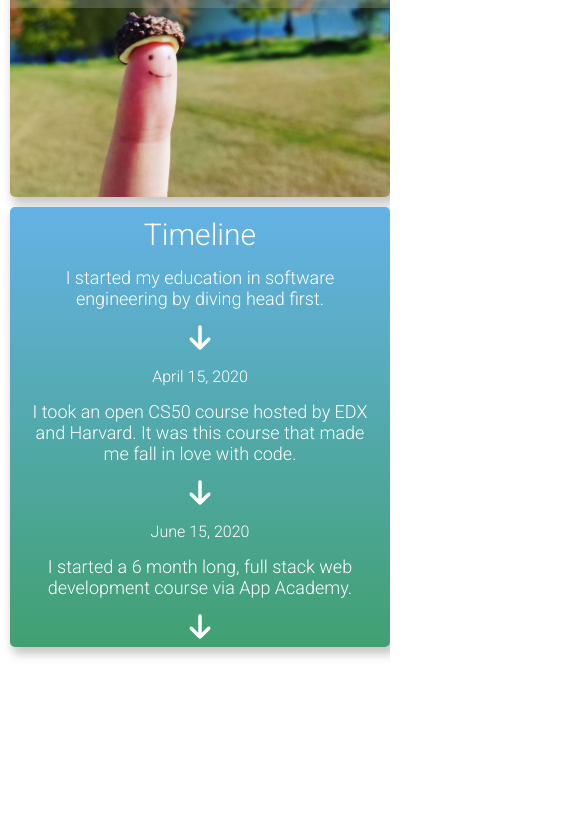
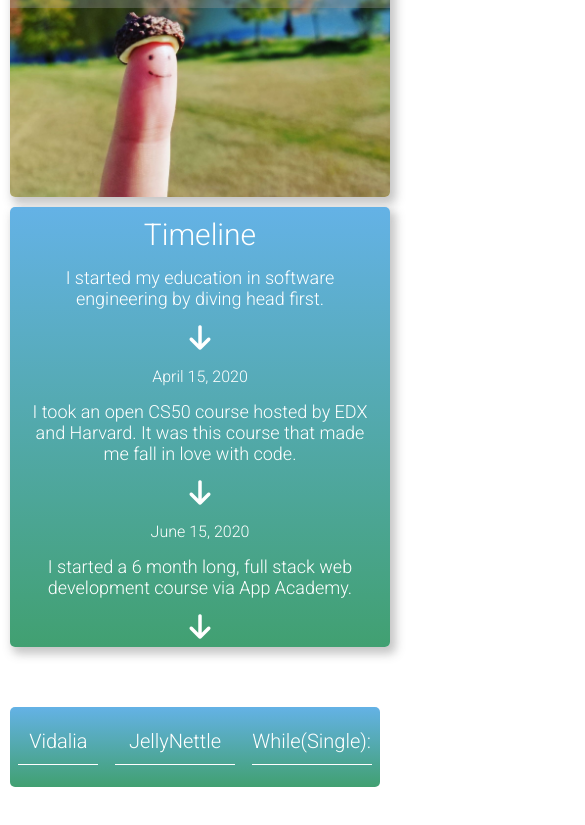
Before and after one commit to Momma-Memu/onionqueenmemu.github.io, a React (Create React App) app in the folder client/: page / in a window 390 px wide. Shown: the part 1084-1909 px from the top of the page, 585 px wide, since content can reach past the window. Built offline with nearby package versions, Linux system fonts and the light colour scheme.

Commit message:
media queries

```diff
--- a/client/src/App.js
+++ b/client/src/App.js
@@ -1,6 +1,8 @@
 import Header from './components/Header';
 import TechBar from './components/TechBar';
 import Begginnings from './components/Beginnings';
+import Projects from './components/Projects';
+// import Vidalia from './components/Vidalia';
 
 function App() {
 
@@ -11,6 +13,7 @@ function App() {
         <TechBar />
       </header>
       <Begginnings />
+      <Projects />
     </div>
   );
 }
--- a/client/src/components/Projects.js
+++ b/client/src/components/Projects.js
@@ -1 +1,23 @@
 import React from 'react';
+
+
+const Projects = () => {
+
+    return (
+        <div className='projects-wrapper'>
+            <div className='projects-header'>
+                <a href='http://vidalia.herokuapp.com/login' className='project-title-v'>Vidalia
+                    <div className='project-background-v'></div>
+                </a>
+                <a href='https://jellynettle.herokuapp.com/login' className='project-title-j'>JellyNettle
+                    <div className='project-background-j'></div>
+                </a>
+                <a href='http://whilesingle.herokuapp.com/login' className='project-title-w'>While(Single):
+                    <div className='project-background-w'></div>
+                </a>
+            </div>
+        </div>
+    )
+}
+
+export default Projects;
--- /dev/null
+++ b/client/src/components/Vidalia.js
@@ -0,0 +1,11 @@
+// import React from 'react';
+
+
+// const Vidalia = () => {
+
+//     return (
+//         <div>hello</div>
+//     )
+// }
+
+// export default Vidalia;
--- a/client/src/index.css
+++ b/client/src/index.css
@@ -2,6 +2,7 @@
 @import url('./styles/header.css');
 @import url('./styles/techbar.css');
 @import url('./styles/beginnings.css');
+@import url('./styles/projects.css');
 
 body {
   margin: 0;
--- a/client/src/styles/beginnings.css
+++ b/client/src/styles/beginnings.css
@@ -39,6 +39,7 @@
     margin-bottom: 20px;
     transition: all;
     transition-duration: 1s;
+    cursor: default;
 }
 
 .fing-quote:hover{
@@ -58,7 +59,7 @@
     background: linear-gradient(#64b2e6, #41a071);
     border-radius: 5px;
     box-shadow: 4px 5px 10px 2px rgba(88, 88, 88, 0.342);
-    margin-bottom: 200px;
+    margin-bottom: 50px;
     overflow-y: scroll;
     transition: all;
     transition-duration: 2s;
@@ -75,7 +76,7 @@
     background: linear-gradient(#64b2e6, #41a071);
     border-radius: 5px;
     box-shadow: 4px 5px 10px 2px rgba(88, 88, 88, 0.342);
-    margin-bottom: 200px;
+    margin-bottom: 50px;
     overflow-y: scroll;
     transition: all;
     transition-duration: 2s;
--- /dev/null
+++ b/client/src/styles/projects.css
@@ -0,0 +1,210 @@
+/* .projects-wrapper{
+    height: 600px;
+    width: 400px;
+} */
+
+.projects-header{
+    display: flex;
+    justify-content: space-around;
+    align-items: center;
+    color: white;
+    height: 80px;
+    /* border: solid 1px rgb(64, 111, 187); */
+    margin-left: 10px;
+    margin-right: 10px;
+    border-radius: 5px;
+    background: linear-gradient(#64b2e6, #41a071);
+}
+
+.project-title-v{
+    font-size: 20px;
+    padding-bottom: 5px;
+    border-bottom: solid 1px white;
+    max-width: 80px;
+    max-height: 30px;
+    text-align: center;
+    color: white;
+    text-decoration: none;
+    /* border: solid 1px black; */
+}
+
+.project-title-j{
+    font-size: 20px;
+    padding-bottom: 5px;
+    border-bottom: solid 1px white;
+    max-width: 120px;
+    max-height: 30px;
+    text-align: center;
+    color: white;
+    text-decoration: none;
+}
+
+.project-title-w{
+    font-size: 20px;
+    padding-bottom: 5px;
+    border-bottom: solid 1px white;
+    max-width: 120px;
+    max-height: 30px;
+    text-align: center;
+    color: white;
+    text-decoration: none;
+}
+
+.project-title-v:hover{
+    cursor: pointer;
+    border-bottom: solid 1px black;
+}
+
+.project-title-j:hover{
+    cursor: pointer;
+    border-bottom: solid 1px black;
+}
+
+.project-title-w:hover{
+    cursor: pointer;
+    border-bottom: solid 1px black;
+}
+
+.project-background-v{
+    opacity: 0;
+    height: 300px;
+    width: 300px;
+    background-image: url('../images/websites/vidalia.png');
+    background-position: center;
+    background-size: 300px;
+    background-repeat: no-repeat;
+    z-index: 1;
+    top: 25px;
+    left: 30px;
+    transition: all;
+    transition-duration: 1s;
+    position: relative;
+}
+
+.project-title-v:hover .project-background-v{
+    transition: all;
+    transition-duration: 1s;
+    left: -65px;
+    opacity: 100;
+}
+
+.project-background-j{
+    opacity: 0;
+    height: 250px;
+    width: 400px;
+    background-image: url('../images/websites/jellynettle.png');
+    background-position: center;
+    background-size: 400px;
+    background-repeat: no-repeat;
+    z-index: 1;
+    top: 18px;
+    left: 0px;
+    transition: all;
+    transition-duration: 1s;
+    position: relative;
+
+
+}
+
+.project-title-j:hover .project-background-j{
+    transition: all;
+    transition-duration: 1s;
+    left: -130px;
+    opacity: 100;
+}
+
+.project-background-w{
+    opacity: 0;
+    height: 300px;
+    width: 400px;
+    background-image: url('../images/websites/whilesingle.png');
+    background-position: center;
+    background-size: 400px;
+    background-repeat: no-repeat;
+    z-index: 1;
+    top: 35px;
+    left: 0px;
+    transition: all;
+    transition-duration: 1s;
+    position: relative;
+}
+
+.project-title-w:hover .project-background-w{
+    transition: all;
+    transition-duration: 1s;
+    left: -200px;
+    opacity: 100;
+}
+
+@media only screen and (max-width: 550px) {
+    .project-background-v{
+        opacity: 0;
+        height: 300px;
+        width: 300px;
+        background-image: url('../images/websites/vidalia.png');
+        background-position: center;
+        background-size: 300px;
+        background-repeat: no-repeat;
+        z-index: 1;
+        top: 30px;
+        left: 80px;
+        transition: all;
+        transition-duration: 1s;
+        position: relative;
+    }
+
+    .project-title-v:hover .project-background-v{
+        transition: all;
+        transition-duration: 1s;
+        left: 25px;
+        opacity: 100;
+    }
+
+    .project-background-j{
+        opacity: 0;
+        height: 250px;
+        width: 400px;
+        background-image: url('../images/websites/jellynettle.png');
+        background-position: center;
+        background-size: 350px;
+        background-repeat: no-repeat;
+        z-index: 1;
+        top: 18px;
+        left: 0px;
+        transition: all;
+        transition-duration: 1s;
+        position: relative;
+
+
+    }
+
+    .project-title-j:hover .project-background-j{
+        transition: all;
+        transition-duration: 1s;
+        left: -121px;
+        opacity: 100;
+    }
+
+    .project-background-w{
+        opacity: 0;
+        height: 300px;
+        width: 350px;
+        background-image: url('../images/websites/whilesingle.png');
+        background-position: center;
+        background-size: 400px;
+        background-repeat: no-repeat;
+        z-index: 1;
+        top: 40px;
+        left: 0px;
+        transition: all;
+        transition-duration: 1s;
+        position: relative;
+    }
+
+    .project-title-w:hover .project-background-w{
+        transition: all;
+        transition-duration: 1s;
+        left: -235px;
+        opacity: 100;
+    }
+}
```
Also changed, not shown: 1 other file (tests, documents, lock files or other folders).
